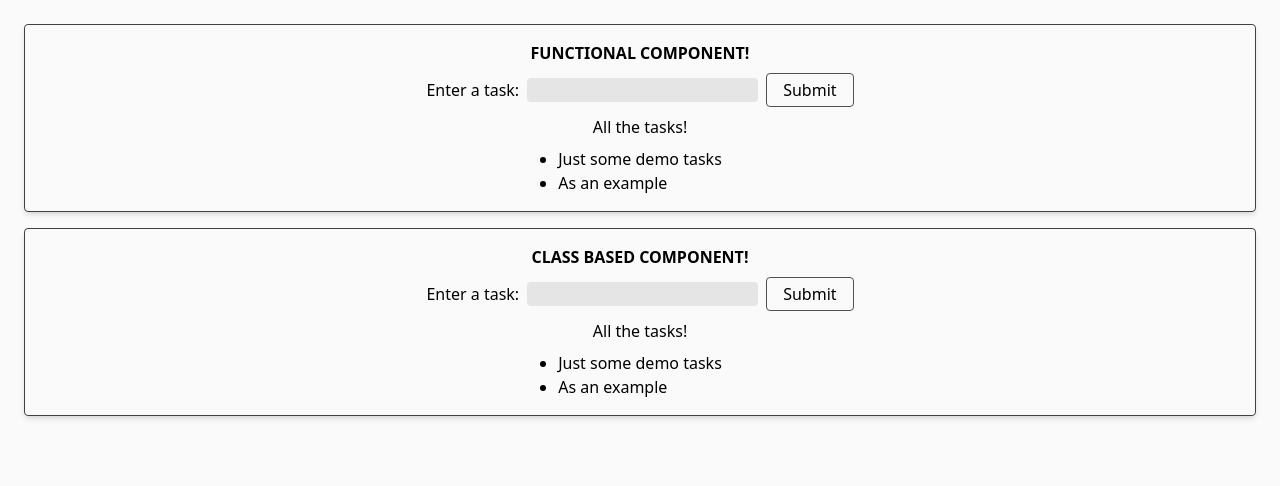
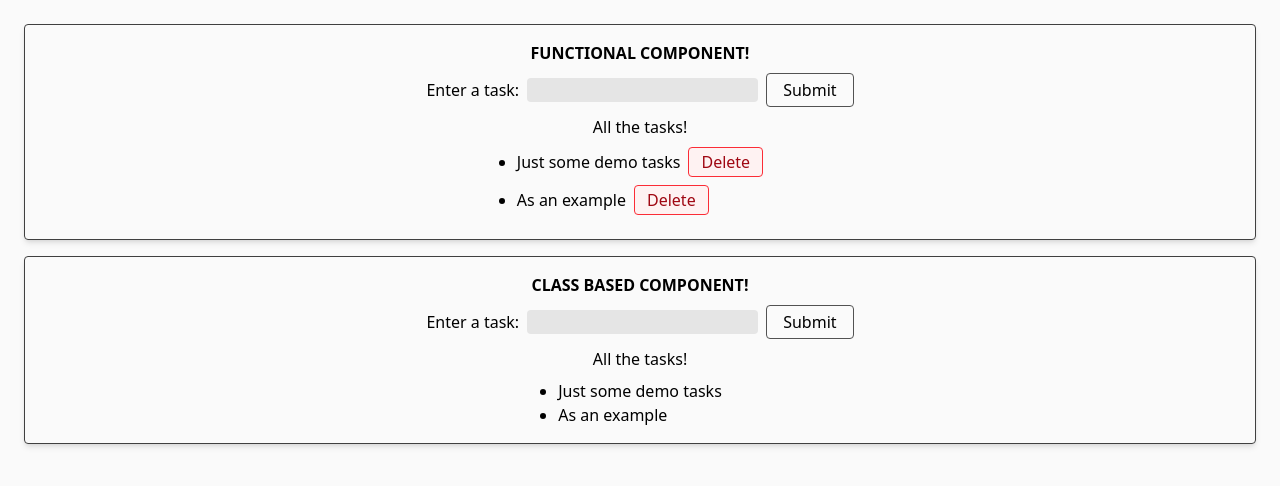
Before and after one commit to Carlosaac23/TOP-class-based-component, a React (Vite) app: page / in a window 1280 px wide. Shown: the top 486 px of the page. Built offline with nearby package versions, Linux system fonts and the light colour scheme.

Commit message:
feat: add delete btn to each task so you can delete the selected task

```diff
--- a/src/components/Functional-Input.jsx
+++ b/src/components/Functional-Input.jsx
@@ -12,6 +12,11 @@ export default function FunctionalInput({ name }) {
     e.preventDefault();
     setTodos(prevTodos => [...prevTodos, inputVal]);
     setInputVal('');
+  }
+
+  function handleDelete(id) {
+    const updatedTodos = todos.filter((todo, index) => index !== id);
+    setTodos(updatedTodos);
   }
 
   return (
@@ -36,8 +41,17 @@ export default function FunctionalInput({ name }) {
       </form>
       <h4>All the tasks!</h4>
       <ul className='list-disc'>
-        {todos.map(todo => (
-          <li key={todo}> {todo}</li>
+        {todos.map((todo, index) => (
+          <div className='flex items-center gap-2 mb-2'>
+            <li key={todo}>{todo}</li>
+            <button
+              className='border border-red-500 hover:cursor-pointer text-red-800 bg-red-50 px-3 py-0.5 rounded-sm'
+              type='button'
+              onClick={() => handleDelete(index)}
+            >
+              Delete
+            </button>
+          </div>
         ))}
       </ul>
     </section>
```
